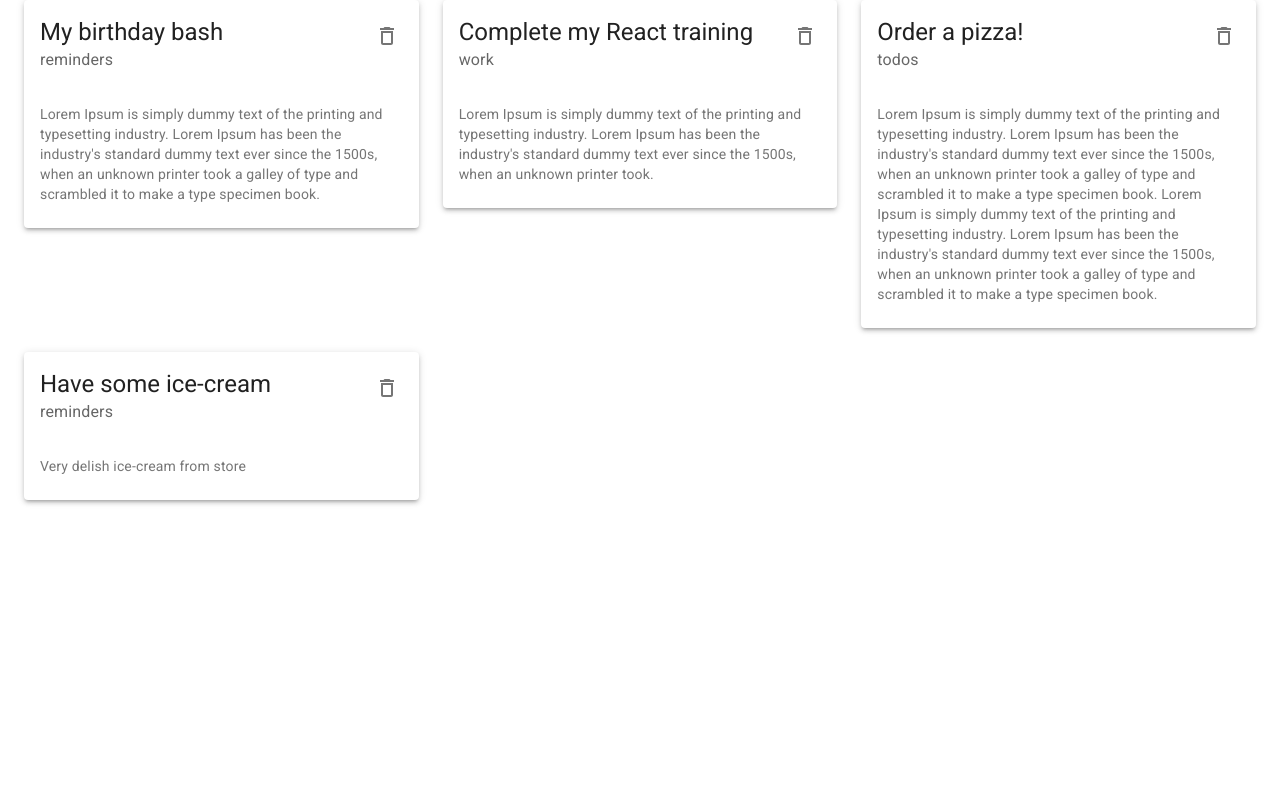
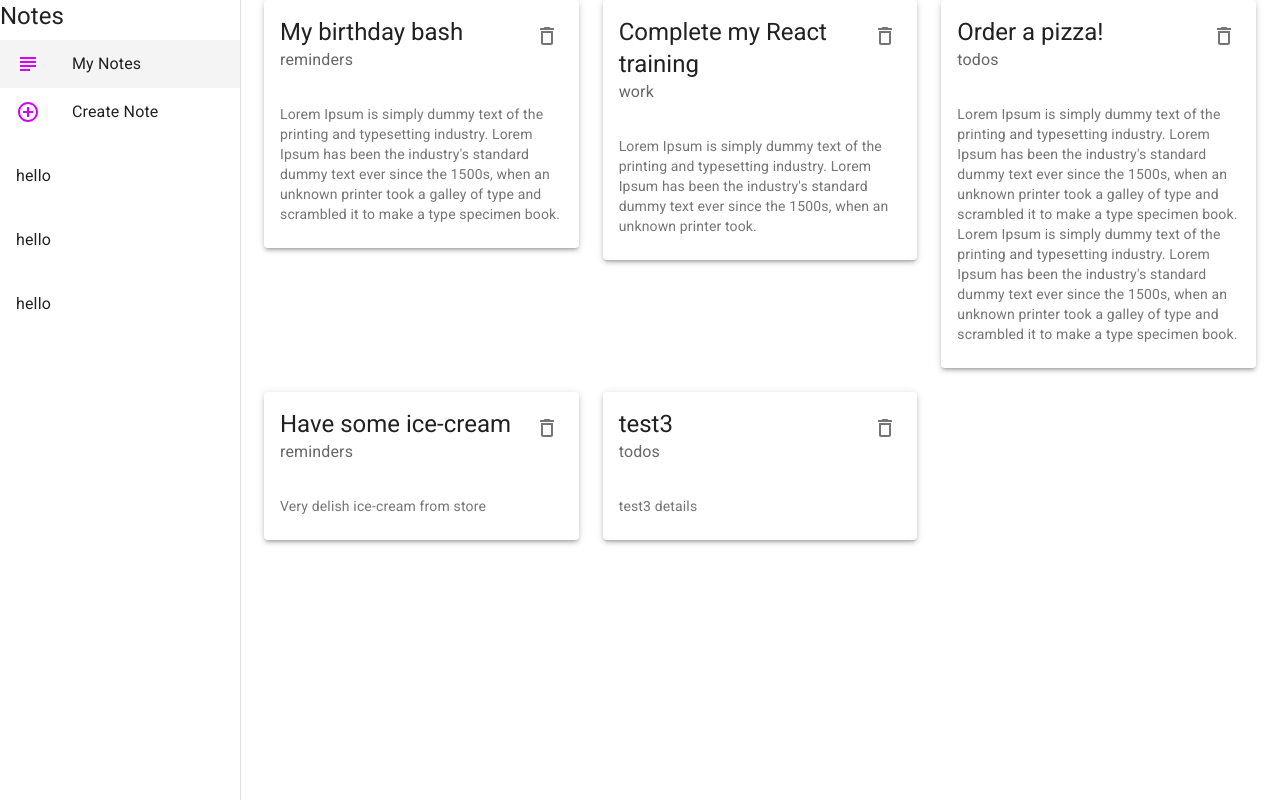
Before and after one commit to romankolivashko/material-notebook, a React (Create React App) app: page / in a window 1280 px wide. Built offline with nearby package versions, Linux system fonts and the light colour scheme; data requests are answered from the project's data file.

Commit message:
Added List, ListItems as a sidebar, added styles

```diff
--- a/data/db.json
+++ b/data/db.json
@@ -23,6 +23,12 @@
       "details": "Very delish ice-cream from store",
       "category": "reminders",
       "id": 4
+    },
+    {
+      "title": "test3",
+      "details": "test3 details\n",
+      "category": "todos",
+      "id": 7
     }
   ]
 }
--- a/src/App.js
+++ b/src/App.js
@@ -1,15 +1,16 @@
 import { BrowserRouter as Router, Switch, Route } from "react-router-dom";
 import Notes from "./pages/Notes";
 import Create from "./pages/Create";
-import { createTheme, ThemeProvider } from '@mui/material/styles' //'@material-ui/core/styles
-import { green, purple } from '@mui/material/colors';
+import { createTheme, ThemeProvider } from "@mui/material/styles"; //'@material-ui/core/styles
+import { green, purple } from "@mui/material/colors";
+import Layout from "./components/Layout";
 
 const theme = createTheme({
   palette: {
     primary: {
-      main: "#fefefe"
+      main: "#fefefe",
     },
-    secondary: purple
+    secondary: purple,
   },
 });
 
@@ -17,6 +18,7 @@
   return (
     <ThemeProvider theme={theme}>
       <Router>
+        <Layout>
           <Switch>
             <Route exact path="/">
               <Notes />
@@ -25,6 +27,7 @@
               <Create />
             </Route>
           </Switch>
+        </Layout>
       </Router>
     </ThemeProvider>
   );
--- /dev/null
+++ b/src/components/Layout.js
@@ -0,0 +1,111 @@
+import React from "react";
+import { ClassNames } from "@emotion/react";
+import { makeStyles } from "@material-ui/core";
+import Drawer from '@material-ui/core/Drawer'
+import { Typography } from "@material-ui/core";
+import List from '@material-ui/core/List';
+import ListItem from '@material-ui/core/ListItem';
+import ListItemIcon from '@material-ui/core/ListItemIcon';
+import ListItemText from '@material-ui/core/ListItemText';
+import { AddCircleOutlineOutlined, SubjectOutlined } from "@mui/icons-material";
+import  { useHistory, useLocation } from 'react-router-dom';
+
+
+const drawerWidth = 240
+
+const useStyles = makeStyles({
+  page: {
+    background: '#f9f9f9f',
+    width: '100%'
+  },
+  drawer: {
+    width: drawerWidth
+  },
+  drawerPaper: {
+    width: drawerWidth
+  },
+  root: {
+    display: 'flex'
+  },
+  active: {
+    background: '#f4f4f4'
+  }
+})
+
+export default function Layout({ children }) {
+  const classes = useStyles()
+  const history = useHistory()
+  const location = useLocation()
+
+  const menuItems = [
+    {
+      text: 'My Notes',
+      icon: <SubjectOutlined color="secondary" />,
+      path: '/'
+    },
+    {
+      text: 'Create Note',
+      icon: <AddCircleOutlineOutlined color="secondary" />,
+      path: '/create'
+    }
+  ]
+
+  return (
+    <div className={classes.root}>
+      {/* app bar */}
+
+      {/* side drawer */}
+      <Drawer
+        className={classes.drawer}
+        variant="permanent"
+        anchor="left"
+        classes={{ paper: classes.drawerPaper }}
+      >
+        <div>
+          <Typography variant="h5">
+            Notes
+          </Typography>
+        </div>
+
+        {/* list / links */}
+        <List>
+          {menuItems.map(item => (
+            <ListItem
+              button
+              key={item.text}
+              onClick={() => history.push(item.path) }
+              className={location.pathname == item.path ? classes.active : null}
+            >
+              <ListItemIcon>{item.icon}</ListItemIcon>
+              <ListItemText primary={item.text}></ListItemText>
+            </ListItem>
+          ))}
+        </List>
+
+        <List>
+          <ListItem>
+            <ListItemText primary="hello" />
+          </ListItem>
+        </List>
+
+        <List>
+          <ListItem>
+            <ListItemText primary="hello" />
+          </ListItem>
+        </List>
+
+        <List>
+          <ListItem>
+            <ListItemText primary="hello" />
+          </ListItem>
+        </List>
+
+
+      </Drawer>
+
+      <div className={classes.page}>
+        {children}
+      </div>
+    </div>
+  );
+}
--- a/src/components/NoteCard.js
+++ b/src/components/NoteCard.js
@@ -6,13 +6,13 @@
 import { DeleteOutlined } from "@mui/icons-material";
 import Notes from "../pages/Notes";
 
-export default function NoteCard({ note }) {
+export default function NoteCard({ note, handleDelete }) {
   return (
     <div>
       <Card elevation={3}>
         <CardHeader
           action={
-            <IconButton onClick={() => console.log('delete', note.title)}>
+            <IconButton onClick={() => handleDelete(note.id)}>
               <DeleteOutlined />
             </IconButton>
           }
--- a/src/pages/Notes.js
+++ b/src/pages/Notes.js
@@ -12,6 +12,15 @@
       .then((res) => res.json())
       .then((data) => setNotes(data));
   }, []);
+
+  const handleDelete = async (id) => {
+    await fetch('http://localhost:8000/notes/' + id, {
+      method: 'DELETE'
+    })
+
+    const newNotes = notes.filter(note => note.id != id)
+    setNotes(newNotes)
+  }
 
   return (
     <Container>
@@ -33,7 +42,7 @@
       <Grid container spacing={3}>
         {notes.map((note) => (
           <Grid item key={note.id} xs={12} md={6} lg={4}>
-            <NoteCard note={note} />
+            <NoteCard note={note} handleDelete={handleDelete} />
           </Grid>
         ))}
       </Grid>
```
Lines whose indentation alone changed are shown as unchanged.
